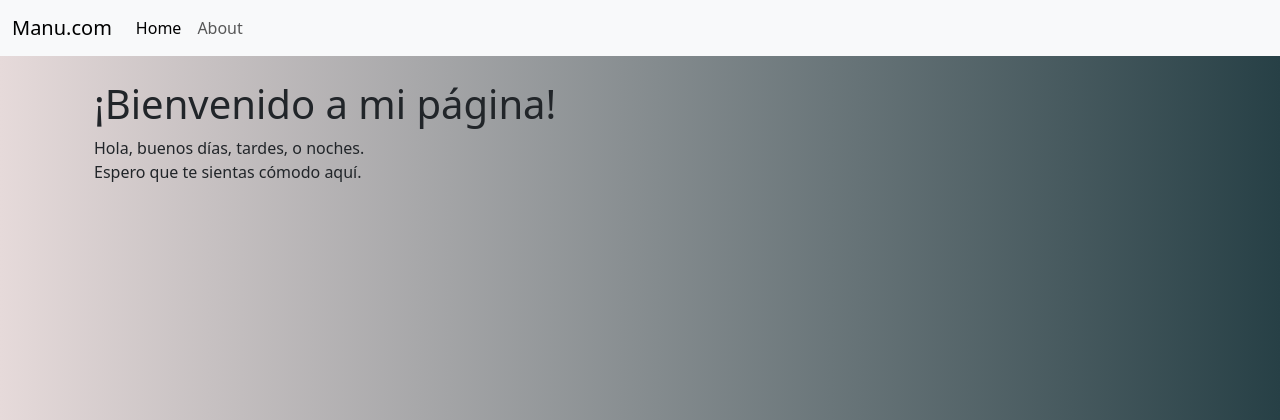
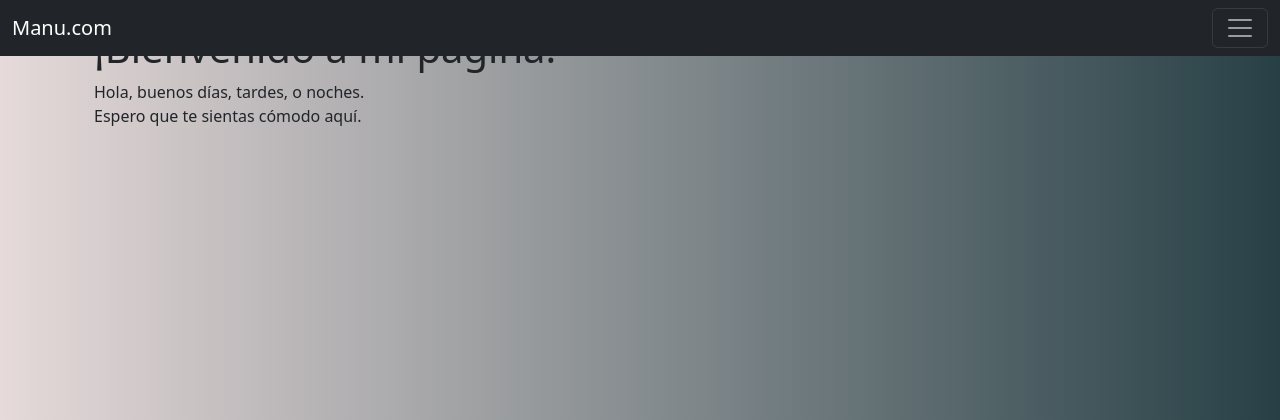
Before and after one commit to SmoothCh1ken/manuweb, a Flask app: page / in a window 1280 px wide. Shown: the top 420 px of the page. Run offline with Flask 2, Linux system fonts and the light colour scheme.

Commit message:
Update layout.html

```diff
--- a/templates/layout.html
+++ b/templates/layout.html
@@ -9,23 +9,27 @@
     <link rel="stylesheet" href="{{ url_for('static', filename='css/main.css') }}">
 </head>
 <body>
-
-    <nav class="navbar navbar-expand-lg bg-body-tertiary">
+    <nav class="navbar navbar-dark bg-dark fixed-top">
   <div class="container-fluid">
-          <a class="navbar-brand" href="/">Manu.com</a>
-          <button class="navbar-toggler" type="button" data-bs-toggle="collapse" data-bs-target="#navbarNav" aria-controls="navbarNav" aria-expanded="false" aria-label="Toggle navigation">
+    <a class="navbar-brand" href="#">Manu.com</a>
+    <button class="navbar-toggler" type="button" data-bs-toggle="offcanvas" data-bs-target="#offcanvasDarkNavbar" aria-controls="offcanvasDarkNavbar" aria-label="Toggle navigation">
       <span class="navbar-toggler-icon"></span>
     </button>
-          <div class="collapse navbar-collapse" id="navbarNav">
-            <ul class="navbar-nav">
+    <div class="offcanvas offcanvas-end text-bg-dark" tabindex="-1" id="offcanvasDarkNavbar" aria-labelledby="offcanvasDarkNavbarLabel">
+      <div class="offcanvas-header">
+        <h5 class="offcanvas-title" id="offcanvasDarkNavbarLabel">Menu</h5>
+        <button type="button" class="btn-close btn-close-white" data-bs-dismiss="offcanvas" aria-label="Close"></button>
+      </div>
+      <div class="offcanvas-body">
+        <ul class="navbar-nav justify-content-end flex-grow-1 pe-3">
           <li class="nav-item">
-                <a class="nav-link active" href="/">Home</a>
+            <a class="nav-link active" aria-current="page" href="/">Home</a>
           </li>
           <li class="nav-item">
             <a class="nav-link" href="/about">About</a>
           </li>
-
         </ul>
+      </div>
     </div>
   </div>
 </nav>
```
Lines whose indentation alone changed are shown as unchanged.
